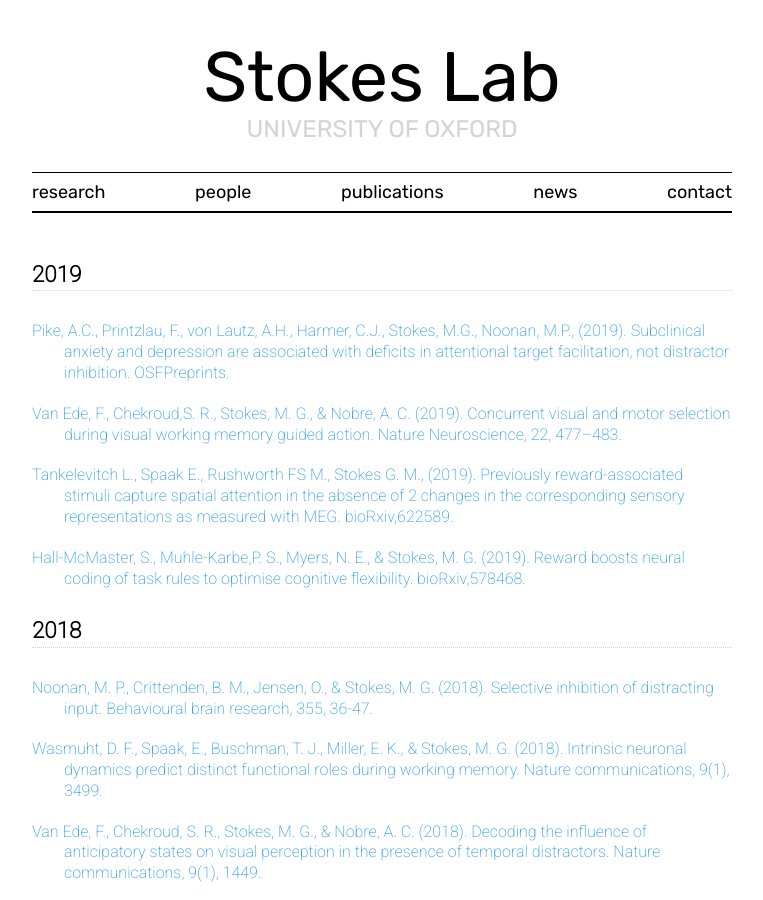
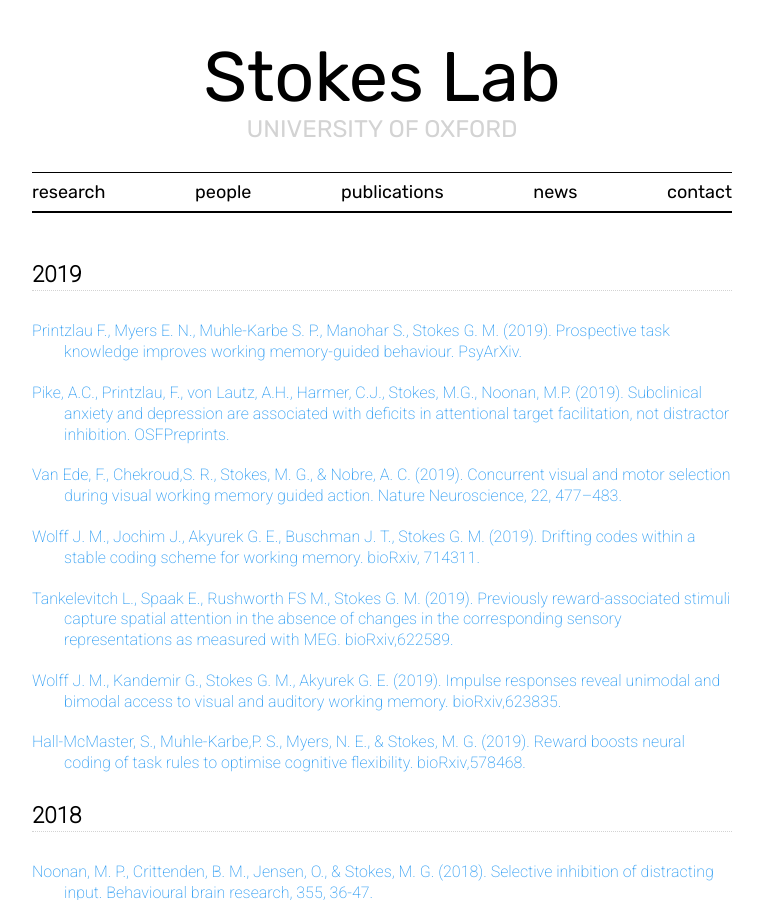
Before and after one commit to stokeslab/stokeslab.github.io, a Jekyll site: the page built from _pages/publications.html, in a window 1280 px wide and 900 px high. Shown: the whole window, without its empty margins (258-1021 px from the left). Built offline with Jekyll 4.4.1, drawn with Linux system fonts in a browser that asks for light colours; nearby versions of some CDN libraries; some web fonts are replaced.

Commit message:
Update publications.html

```diff
--- a/_pages/publications.html
+++ b/_pages/publications.html
@@ -15,12 +15,18 @@
 -->
 
 
-<p class="pub"> <a href="https://doi.org/10.31219/osf.io/n96s3" target="_blank"> Pike, A.C., Printzlau, F., von Lautz, A.H., Harmer, C.J., Stokes, M.G., Noonan, M.P., (2019).  Subclinical anxiety and depression are associated with deficits in attentional target facilitation, not distractor inhibition. OSFPreprints. </a></p>
+
+<p class="pub"> <a href="https://psyarxiv.com/qhku6/" target="_blank"> Printzlau F., Myers E. N., Muhle-Karbe S. P., Manohar S., Stokes G. M. (2019). Prospective task knowledge improves working memory-guided behaviour. PsyArXiv.</a></p>
+
+<p class="pub"> <a href="https://doi.org/10.31219/osf.io/n96s3" target="_blank"> Pike, A.C., Printzlau, F., von Lautz, A.H., Harmer, C.J., Stokes, M.G., Noonan, M.P. (2019).  Subclinical anxiety and depression are associated with deficits in attentional target facilitation, not distractor inhibition. OSFPreprints. </a></p>
 
 <p class="pub"> <a href="https://www.nature.com/articles/s41593-018-0335-6" target="_blank"> Van Ede, F., Chekroud,S. R., Stokes, M. G., & Nobre, A. C. (2019). Concurrent visual and motor selection during visual working memory guided action. Nature Neuroscience, 22, 477–483.</a></p>
 
-<p class="pub"> <a href="https://www.biorxiv.org/content/biorxiv/early/2019/04/29/622589.full.pdf" target="_blank"> Tankelevitch L., Spaak E., Rushworth FS M., Stokes G. M., (2019). Previously reward-associated stimuli capture spatial attention in the absence of
-2 changes in the corresponding sensory representations as measured with MEG. bioRxiv,622589. </a></p>
+<p class="pub"> <a href="https://www.biorxiv.org/content/biorxiv/early/2019/08/16/714311.full.pdf" target="_blank"> Wolff J. M., Jochim J., Akyurek G. E., Buschman J. T., Stokes G. M. (2019). Drifting codes within a stable coding scheme for working memory. bioRxiv, 714311.</a></p>
+
+<p class="pub"> <a href="https://www.biorxiv.org/content/biorxiv/early/2019/04/29/622589.full.pdf" target="_blank"> Tankelevitch L., Spaak E., Rushworth FS M., Stokes G. M. (2019). Previously reward-associated stimuli capture spatial attention in the absence of changes in the corresponding sensory representations as measured with MEG. bioRxiv,622589. </a></p>
+
+<p class="pub"> <a href="https://www.biorxiv.org/content/biorxiv/early/2019/04/30/623835.full.pdf" target="_blank"> Wolff J. M., Kandemir G., Stokes G. M., Akyurek G. E. (2019). Impulse responses reveal unimodal and bimodal access to visual and auditory working memory. bioRxiv,623835. </a></p>
 
 <p class="pub"> <a href="https://www.biorxiv.org/content/biorxiv/early/2019/03/16/578468.full.pdf" target="_blank">Hall-McMaster, S., Muhle-Karbe,P. S., Myers, N. E., & Stokes, M. G. (2019). Reward boosts neural coding of task rules to optimise cognitive flexibility. bioRxiv,578468.</a></p>
 
```
